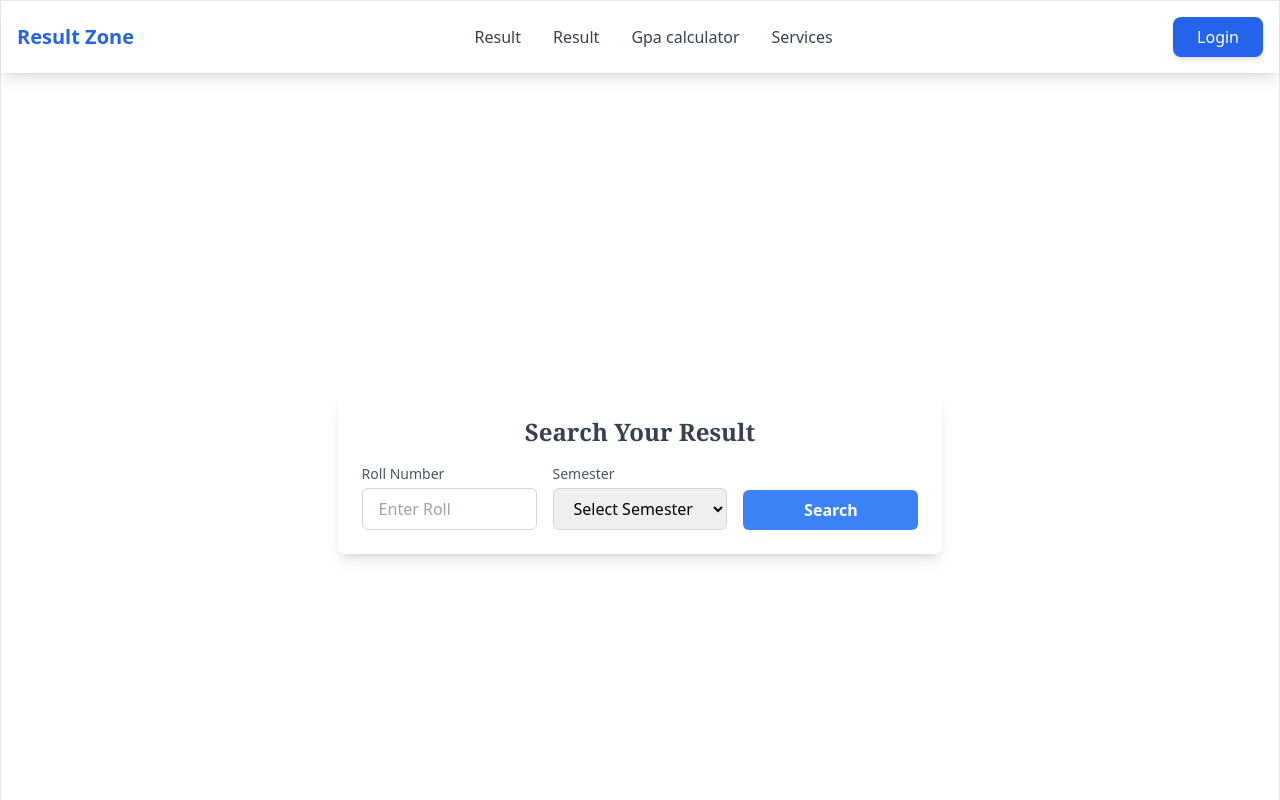
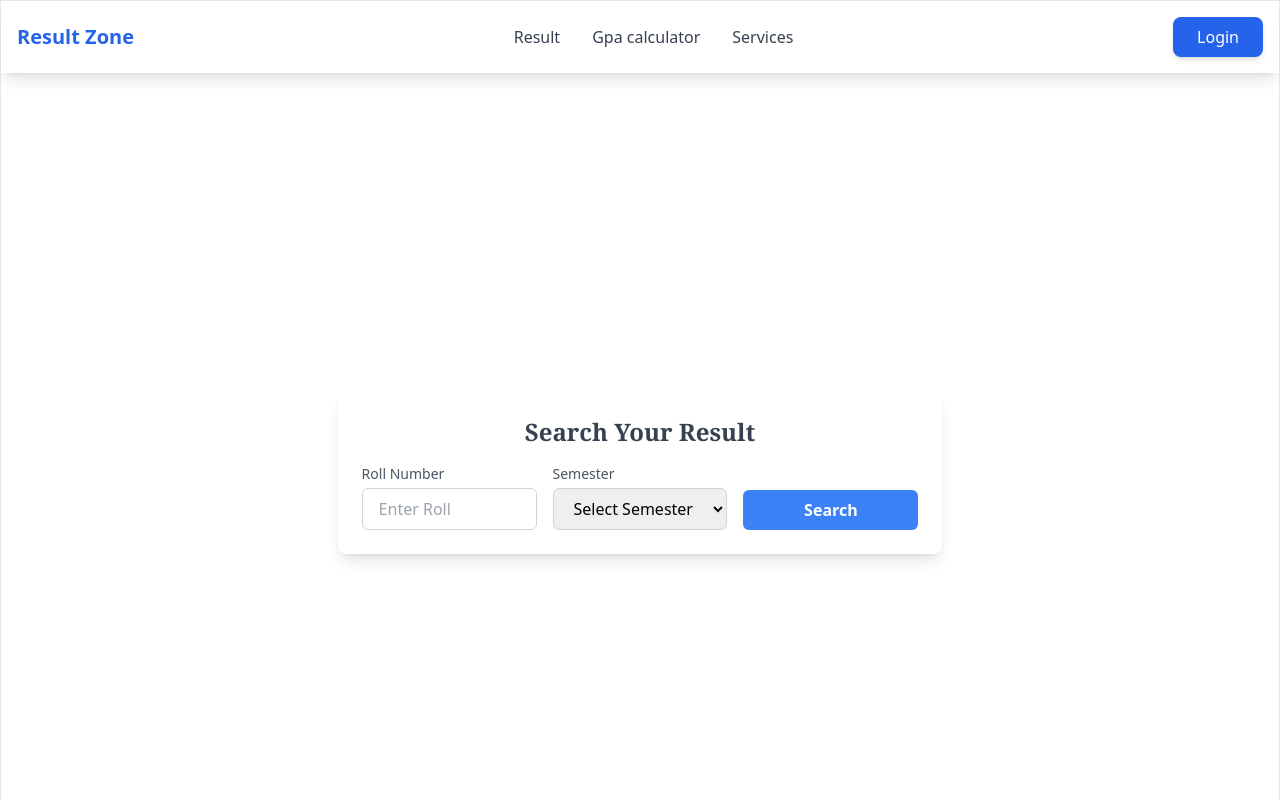
Before and after one commit to Tirtho-Ray/result-management-client, a React (Vite) app: page / in a window 1280 px wide. Shown: the top 800 px of the page. Built offline with nearby package versions, Linux system fonts and the light colour scheme.

Commit message:
update somthing

```diff
--- a/src/components/OpenComponents/Navbar.tsx
+++ b/src/components/OpenComponents/Navbar.tsx
@@ -42,12 +42,6 @@ const Navbar = () => {
 
                 {/* Middle Pages */}
                 <ul className="hidden md:flex space-x-8 text-gray-700 font-medium">
-                    <li className="relative group" onClick={() => { closeMenu(); navigate("/"); }}>
-                        <span className="hover:text-blue-600 cursor-pointer transition-colors duration-300">
-                            Result
-                        </span>
-                        <span className="absolute bottom-0 left-0 w-0 h-[2px] bg-blue-600 transition-all duration-300 group-hover:w-full"></span>
-                    </li>
                     <li className="relative group" onClick={() => { closeMenu(); navigate("/"); }}>
                         <span className="hover:text-blue-600 cursor-pointer transition-colors duration-300">
                             Result
```
